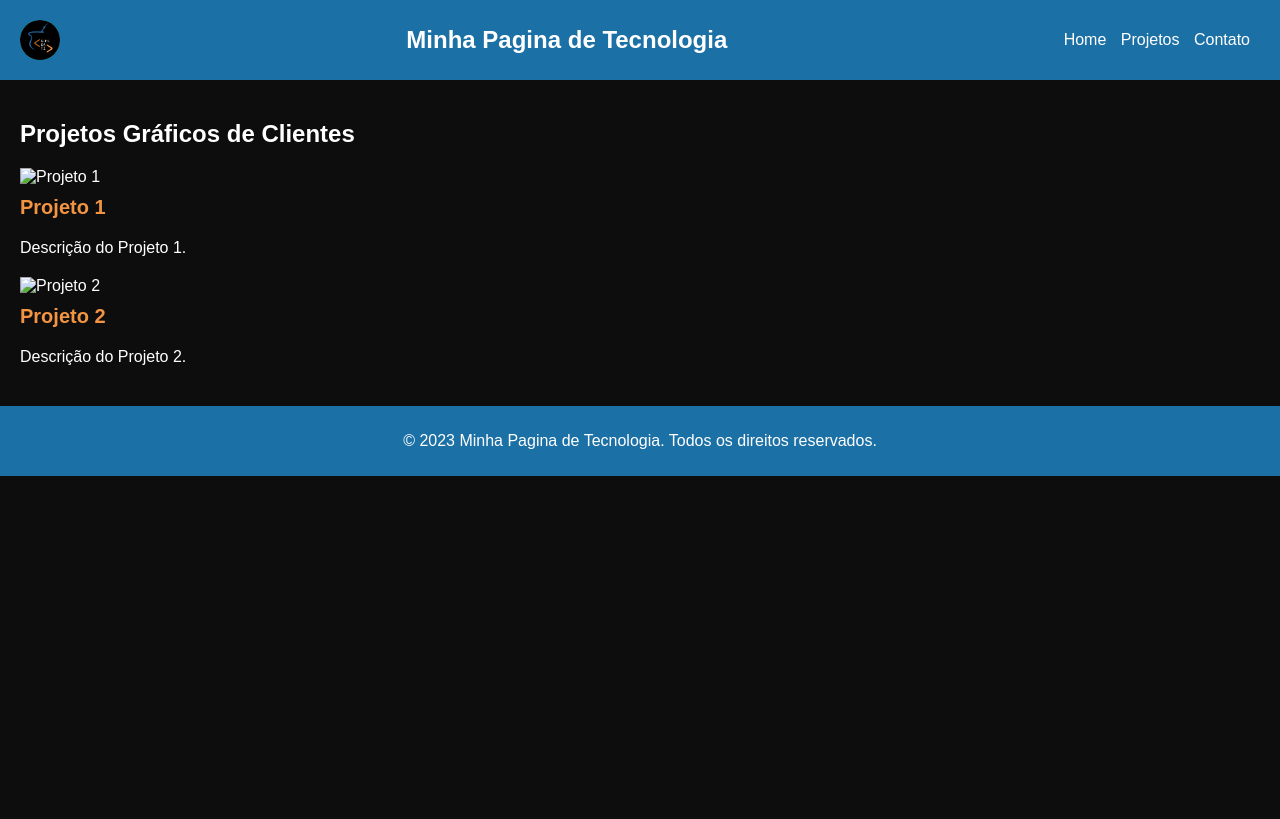
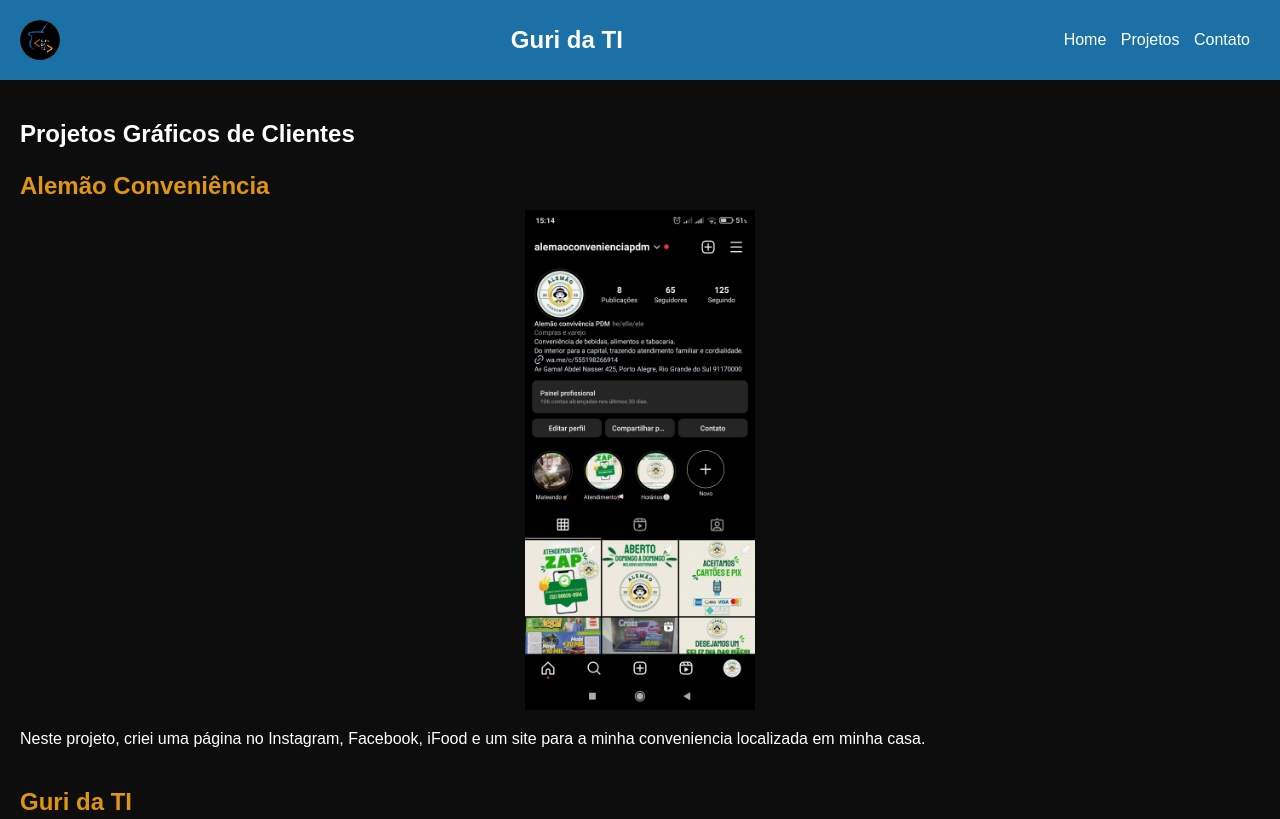
Before and after one commit to BrunoHoinacki/SiteGuridaTI, a plain HTML site: page projetos.html in a window 1280 px wide. Shown: the top 819 px of the page. Drawn offline with Linux system fonts and the light colour scheme; files whose address does not match are found by name.

Commit message:
more changes

```diff
--- a/projetos.html
+++ b/projetos.html
@@ -2,6 +2,7 @@
 	<html>
 	<head>
 	  <title>Guri da TI</title>
+	  <meta charset="UTF-8">
 	  <style>
 		/* Estilos gerais */
     body {
@@ -77,24 +78,44 @@
       padding: 20px;
     }
 
-    /* Estilos específicos para a página de projetos */
-    .project {
+    /* Estilos específicos para a página inicial */
+    .hero-section {
+      text-align: center;
+      margin-bottom: 40px;
+    }
+
+    .hero-section h2 {
+      color: #F29441;
+      font-size: 36px;
       margin-bottom: 20px;
     }
 
-    .project img {
-      width: 100%;
-      max-width: 400px;
+    .hero-section p {
+      color: #FFF;
+      font-size: 18px;
     }
 
-    .project h3 {
-      margin-top: 10px;
-      font-size: 20px;
-      color: #F29441;
+    .feature-section {
+      display: flex;
+      flex-wrap: wrap;
+      justify-content: center;
     }
 
-    .project p {
-      margin-top: 5px;
+    .feature-section .feature-box {
+      width: 300px;
+      padding: 20px;
+      background-color: #1B70A6;
+      margin: 20px;
+      text-align: center;
+    }
+
+    .feature-section .feature-box h3 {
+      color: #FFF;
+      font-size: 24px;
+      margin-bottom: 10px;
+    }
+
+    .feature-section .feature-box p {
       color: #FFF;
     }
 
@@ -105,6 +126,30 @@
       color: #FFF;
       text-align: center;
     }
+
+    /* Estilos específicos para a página do Guri da TI */
+    .project {
+      margin-bottom: 40px;
+    }
+
+    .center-image {
+      text-align: center;
+    }
+
+    .project img {
+      max-width: 100%;
+      height: 500px;
+    }
+
+    .project h3 {
+      font-size: 24px;
+      margin-bottom: 10px;
+      color: #dd9512;
+    }
+
+    .project p {
+      color: #FFF;
+    }
 	  </style>
 	</head>
 	<body>
@@ -112,7 +157,7 @@
 		<div class="logo">
 		  <img src="fotos/logo.jpg" alt="Logo">
 		</div>
-    <h1>Minha Pagina de Tecnologia</h1>
+		<h1>Guri da TI</h1>
 		<nav>
 		  <ul>
 			<li><a href="index.html">Home</a></li>
@@ -126,22 +171,24 @@
 		<h2>Projetos Gráficos de Clientes</h2>
 
 		<div class="project">
-      <img src="caminho/para/imagem1.jpg" alt="Projeto 1">
-      <h3>Projeto 1</h3>
-      <p>Descrição do Projeto 1.</p>
+		  <h3>Alemão Conveniência</h3>
+		  <div class="center-image">
+			<img src="C:\Users\bruno\OneDrive\Documentos\Projetos\SiteGuridaTI\fotos\alemaoconveniencia/instaalemao.jpg" alt="Alemao Conveniencia">
 		  </div>
-
+		<p>Neste projeto, criei uma página no Instagram, Facebook, iFood e um site para a minha conveniencia localizada em minha casa.</p>
+		</div>
 		<div class="project">
-      <img src="caminho/para/imagem2.jpg" alt="Projeto 2">
-      <h3>Projeto 2</h3>
-      <p>Descrição do Projeto 2.</p>
+		  <h3>Guri da TI</h3>
+		  <div class="center-image">
+			<img src="C:\Users\bruno\OneDrive\Documentos\Projetos\SiteGuridaTI\fotos\alemaoconveniencia/instaalemao.jpg" alt="Alemao Conveniencia">
+		  </div>
+		<p>Neste projeto, criei uma página no Instagram, Facebook, TikTok youtube e um site para meu perfil de programador e designer gráfico.</p>
 		</div>
 
 	<!-- Adicione mais projetos conforme necessário -->
 	</main>
-
 	  <footer>
-    <p>&copy; 2023 Minha Pagina de Tecnologia. Todos os direitos reservados.</p>
+		<p>&copy; 2023 Minha Página de Tecnologia. Todos os direitos reservados.</p>
 	  </footer>
 	</body>
 	</html>
```
Also changed, not shown: contato.html (+1 -0 lines), index.html (+30 -4 lines), fotos/alemaoconveniencia/diadasmaesalemao.jpg (added), fotos/alemaoconveniencia/horariosalemao.jpg (added), fotos/alemaoconveniencia/instaalemao.jpg (added), fotos/alemaoconveniencia/logoalemao.jpg (added), fotos/alemaoconveniencia/pagamentosalemao.jpg (added), fotos/alemaoconveniencia/trilegalalemao.jpg (added), fotos/alemaoconveniencia/whatsalemao.jpg (added). Lines whose indentation alone changed are shown as unchanged.
